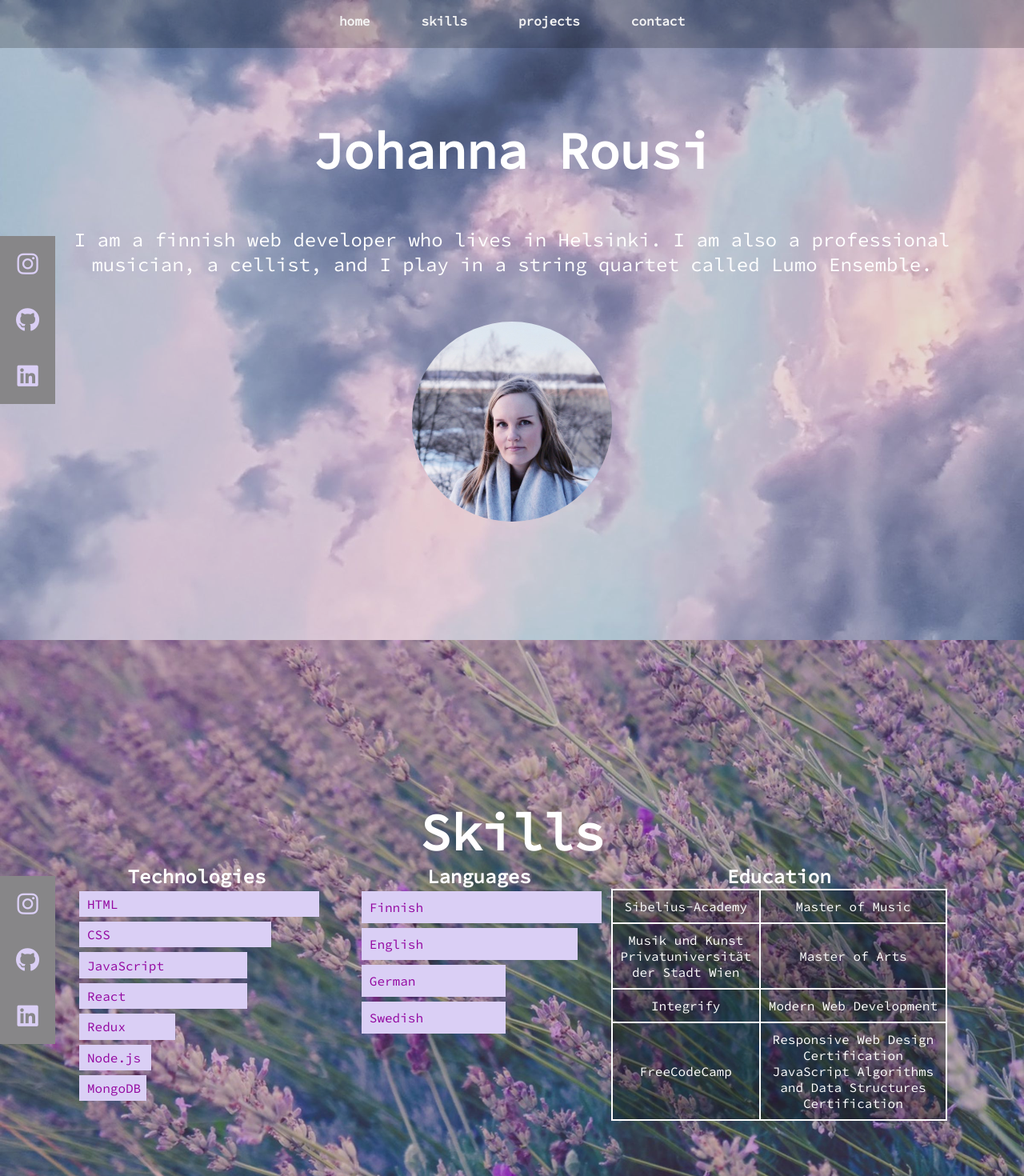
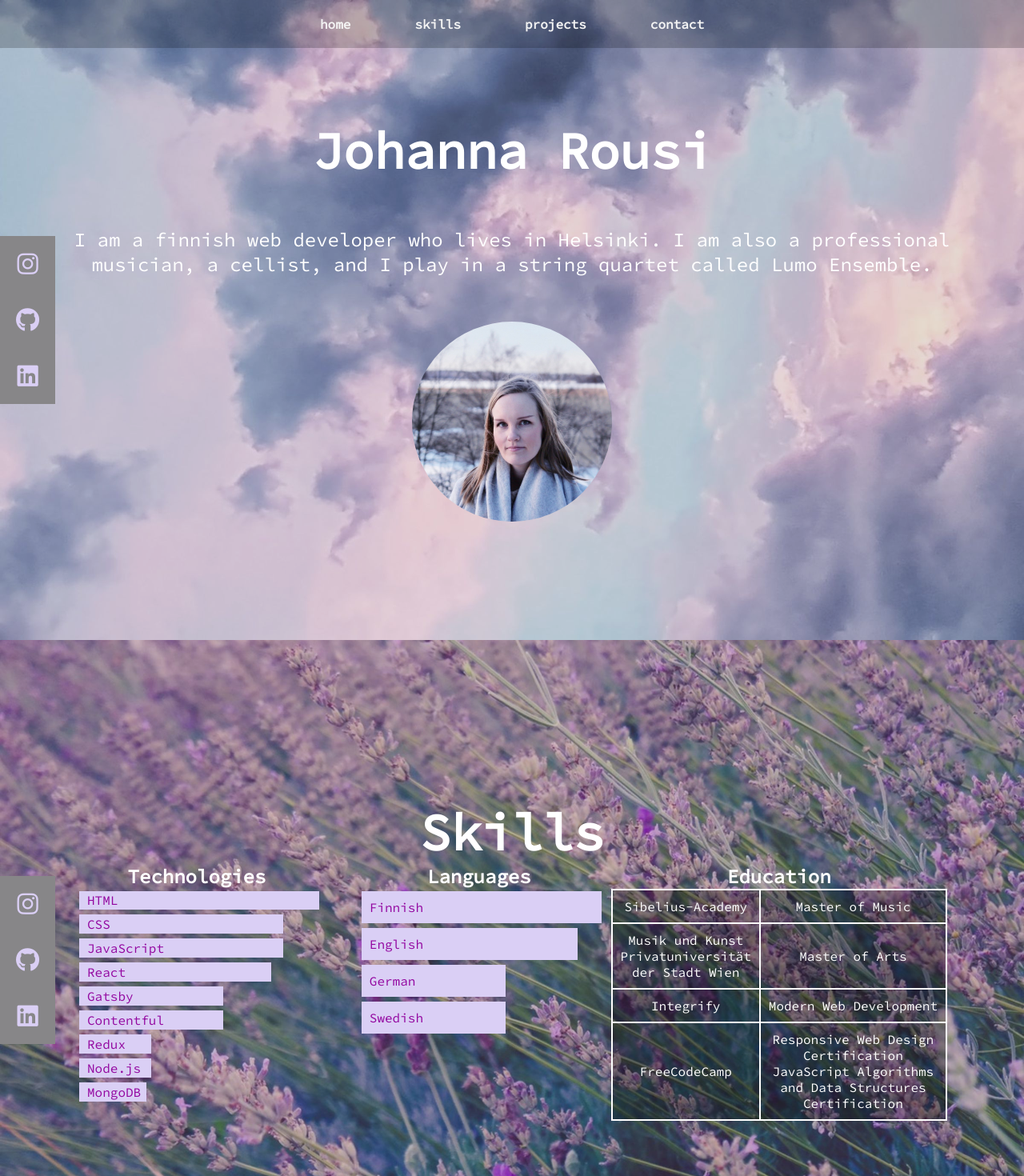
Before and after one commit to johannarousi/portfolio, a React (Create React App) app: page / in a window 1280 px wide. Shown: the top 1470 px of the page at 80% size. Built offline with nearby package versions, Linux system fonts and the light colour scheme.

Commit message:
hamburger-nav working better, changed the css and used hook for it

```diff
--- a/src/App.css
+++ b/src/App.css
@@ -30,6 +30,7 @@ a {
   position: fixed;
   display: flex;
   justify-content: center;
+  align-items: center;
   top: 0;
   height: 60px;
   width: 100%;
@@ -45,8 +46,15 @@ a {
   display: inline;
 }
 
+.navbar-links-desktop a {
+  margin: 40px;
+  text-decoration: none;
+  text-transform: lowercase;
+  font-weight: 1000;
+  color: #f4f4f4;
+}
 .navbar > .navbar-links a {
-  display: inline-block;
+  display: none;
   margin: 0 1rem;
   padding: 1rem;
   text-decoration: none;
@@ -55,13 +63,9 @@ a {
   color: #f4f4f4;
 }
 
-.navbar > .navbar-links > a:hover {
+.navbar > .navbar-links-desktop > a:hover {
   color: #dacff5;
   font-size: 18px;
-}
-
-.navbar > #nav-check {
-  display: none;
 }
 
 section {
@@ -150,11 +154,11 @@ section p {
 #home div a:hover {
   color: #ecdaf8;
 }
+
 /* SKILLS */
 .skills-and-education {
   width: 85%;
   display: flex;
-  /* flex-wrap: wrap; */
   justify-content: space-between;
   color: rgb(147, 7, 160);
 }
@@ -189,16 +193,22 @@ section p {
   width: 100%;
 }
 .css-div {
+  width: 85%;
+}
+.javascript-div {
+  width: 85%;
+}
+.react-div {
   width: 80%;
 }
-.javascript-div {
-  width: 70%;
+.gatsby-div {
+  width: 60%;
 }
-.react-div {
-  width: 70%;
+.contentful-div {
+  width: 60%;
 }
 .redux-div {
-  width: 40%;
+  width: 30%;
 }
 .nodejs-div {
   width: 30%;
@@ -432,6 +442,10 @@ footer p {
 }
 
 @media only screen and (max-width: 710px) {
+  .navbar-links-desktop {
+    display: none;
+  }
+
   .social-media-icons {
     position: fixed;
     top: 0;
@@ -483,30 +497,29 @@ footer p {
     display: block;
     width: 100%;
     background: #7f8aaa;
-    height: 0;
-    transition: all 0.3s ease-in;
-    overflow-y: hidden;
-    top: 50px;
+    text-align: center;
+    height: calc(100vh - 60px);
+    overflow-y: auto;
+    top: 60px;
     left: 0px;
   }
 
   .navbar > .navbar-links > a {
+    width: 100px;
     color: #fff;
     display: block;
     width: 100%;
   }
+
+  .navbar > .navbar-links > a:hover {
+    color: #dacff5;
+    font-size: 18px;
+  }
+
   .navbar > .navbar-links > a:hover {
     color: #dacff5;
   }
-  .navbar > #nav-check:not(:checked) + .navbar-links {
-    height: 0;
-  }
 
-  .navbar > #nav-check:checked + .navbar-links {
-    text-align: center;
-    height: calc(100vh - 50px);
-    overflow-y: auto;
-  }
   .change .span1 {
     -webkit-transform: rotate(-45deg) translate(-5px, 5px);
     transform: rotate(-45deg) translate(-5px, 5px);
@@ -594,7 +607,15 @@ footer p {
   .img-container {
     margin-top: 10px;
   }
+
+  .navbar > .navbar-links {
+    height: calc(100vh - 50px);
+    top: 50px;
+  }
   .navbar {
     height: 50px;
   }
+  .home-title {
+    margin-top: 20px;
+  }
 }
--- a/src/components/Home.js
+++ b/src/components/Home.js
@@ -1,25 +1,11 @@
 import React from "react";
 import SocialMediaIcons from "./SocialMediaIcons";
-// import purpleClouds from "../images/darker-clouds.jpg";
 import profilePicture from "../images/profile-picture-small.jpg";
 export default function Home() {
-  // let styles;
-  // const isMobile = window.innerWidth <= 415;
-  // if (isMobile) {
-  //   styles = {
-  //     // background: "#7f8aaa"
-  //     background: "transparent"
-  //   };
-  // } else {
-  //   styles = {
-  //     background: `url(${purpleClouds}) no-repeat center center/cover`
-  //   };
-  // }
-
   return (
     <section id="home">
       <div className="dark">
-        <h1>Johanna Rousi</h1>
+        <h1 className="home-title">Johanna Rousi</h1>
         <p>
           I am a finnish web developer who lives in Helsinki. I am also a
           professional musician, a cellist, and I play in a string quartet
--- a/src/components/Navbar.js
+++ b/src/components/Navbar.js
@@ -6,13 +6,13 @@ export default function Navbar() {
   const onClick = () => {
     setClickState(!clickState);
   };
-  console.log(clickState);
+
   return (
     <div className="navbar">
       <div className="navbar-button">
         <label
           htmlFor="nav-check"
-          onClick={() => onClick}
+          onClick={onClick}
           className={clickState ? "change" : null}
         >
           <span className="span1" />
@@ -20,13 +20,30 @@ export default function Navbar() {
           <span className="span3" />
         </label>
       </div>
-      <input type="checkbox" id="nav-check" onClick={onClick} />
-      <div className="navbar-links">
+
+      <div className="navbar-links-desktop">
         <a href="#home">Home</a>
         <a href="#skills">Skills</a>
         <a href="#projects">Projects</a>
         <a href="#contact">Contact</a>
       </div>
+
+      {clickState ? (
+        <div className="navbar-links">
+          <a onClick={onClick} href="#home">
+            Home
+          </a>
+          <a onClick={onClick} href="#skills">
+            Skills
+          </a>
+          <a onClick={onClick} href="#projects">
+            Projects
+          </a>
+          <a onClick={onClick} href="#contact">
+            Contact
+          </a>
+        </div>
+      ) : null}
     </div>
   );
 }
--- a/src/components/Skills.js
+++ b/src/components/Skills.js
@@ -26,6 +26,8 @@ export default function Skills() {
               <div className="css-div">CSS</div>
               <div className="javascript-div">JavaScript</div>
               <div className="react-div">React</div>
+              <div className="gatsby-div">Gatsby</div>
+              <div className="contentful-div">Contentful</div>
               <div className="redux-div">Redux</div>
               <div className="nodejs-div">Node.js</div>
               <div className="mongodb-div">MongoDB</div>
```
